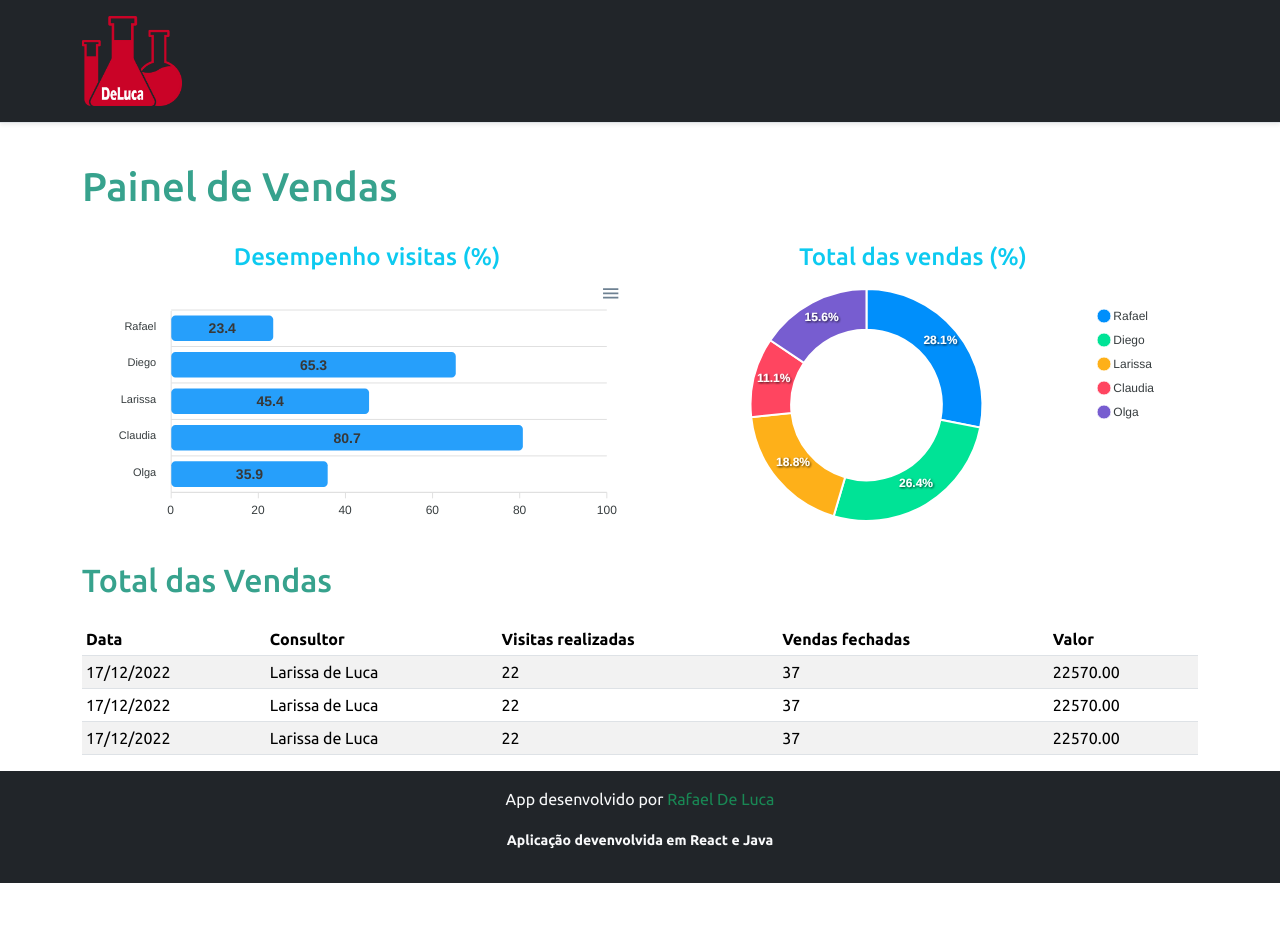
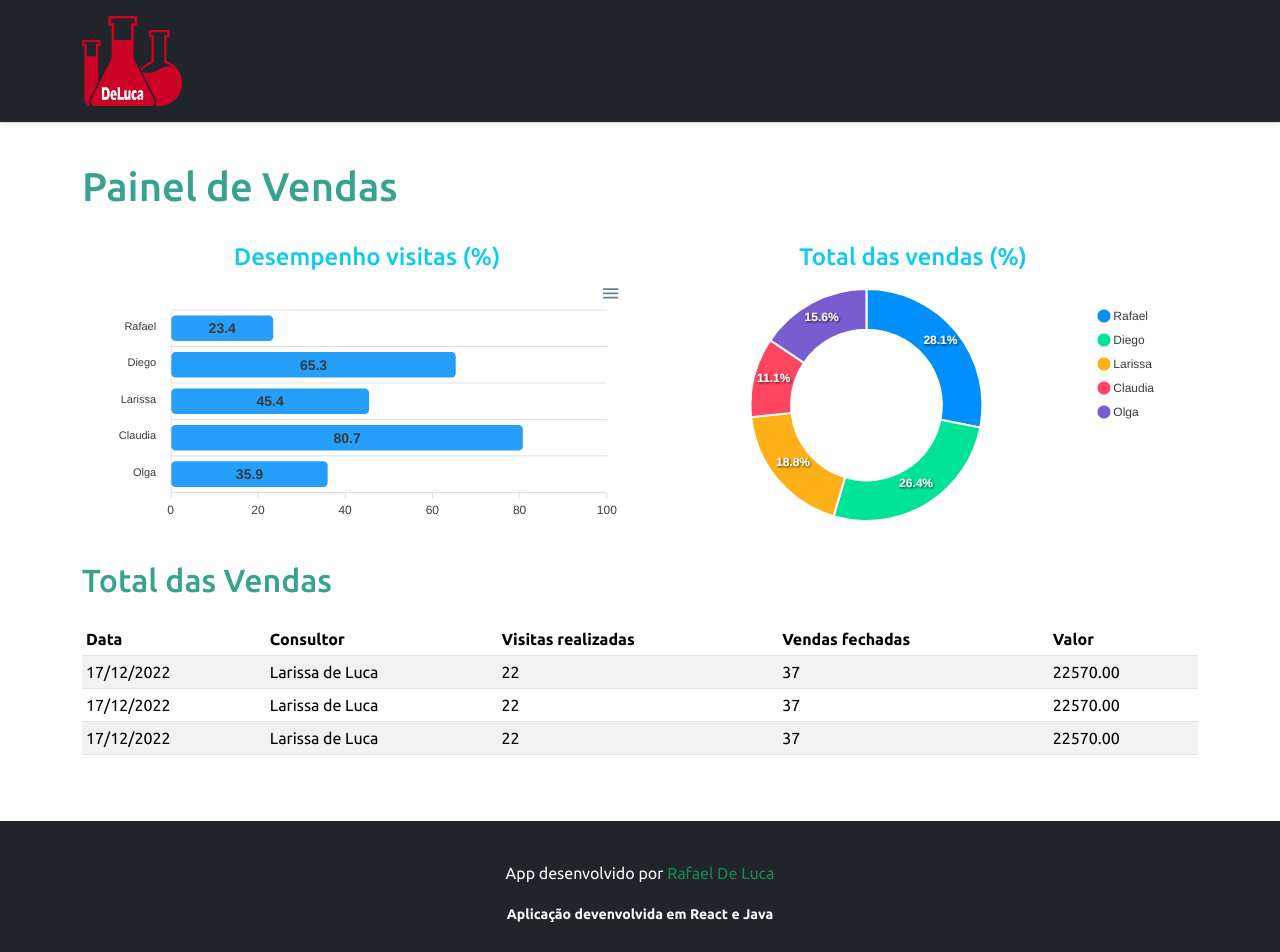
Before and after one commit to rafaelgauderio/spring-react-painel-vendas, a React (Create React App) app in the folder frontend/: page /dashboard in a window 1280 px wide. Shown: the top 952 px of the page. Before the commit the page ends 883 px from the top, so only its background shows below. Built offline with nearby package versions, Linux system fonts and the light colour scheme.

Commit message:
ajustando footer

```diff
--- a/frontend/src/App.tsx
+++ b/frontend/src/App.tsx
@@ -1,4 +1,5 @@
 import Rotas from "Routes";
+import './assets/css/styles.css';
 
 
 function App() {
--- a/frontend/src/assets/css/styles.css
+++ b/frontend/src/assets/css/styles.css
@@ -21,6 +21,11 @@ html, body {
 .footer {
     flex-shrink: 0;
     text-align: center;
+    position: relative;
+    margin-top: 50px !important; /* negative value of footer height */
+    height: 150px;
+    clear:both;
+    padding-top:40px !important;
 }
 
 .bg-primary {
--- a/frontend/src/components/Footer/index.tsx
+++ b/frontend/src/components/Footer/index.tsx
@@ -3,7 +3,7 @@ import './styles.css';
 const Footer = () => {
 
     return (
-        <footer className="footer mt-auto py-3 bg-dark">
+        <footer className="footer mt-auto py-4 bg-dark">
             <div className="container">
                 <p className="text-light">App desenvolvido por <a className='text-success' href="https://github.com/rafaelgauderio" target="_blank" rel="noreferrer">Rafael De Luca</a></p>
                 <p className="text-light"><small><strong>Aplicação devenvolvida em React e Java</strong><br />
```
Also changed, not shown: frontend/src/components/SalesTable/index.tsx (line endings or trailing spaces).
